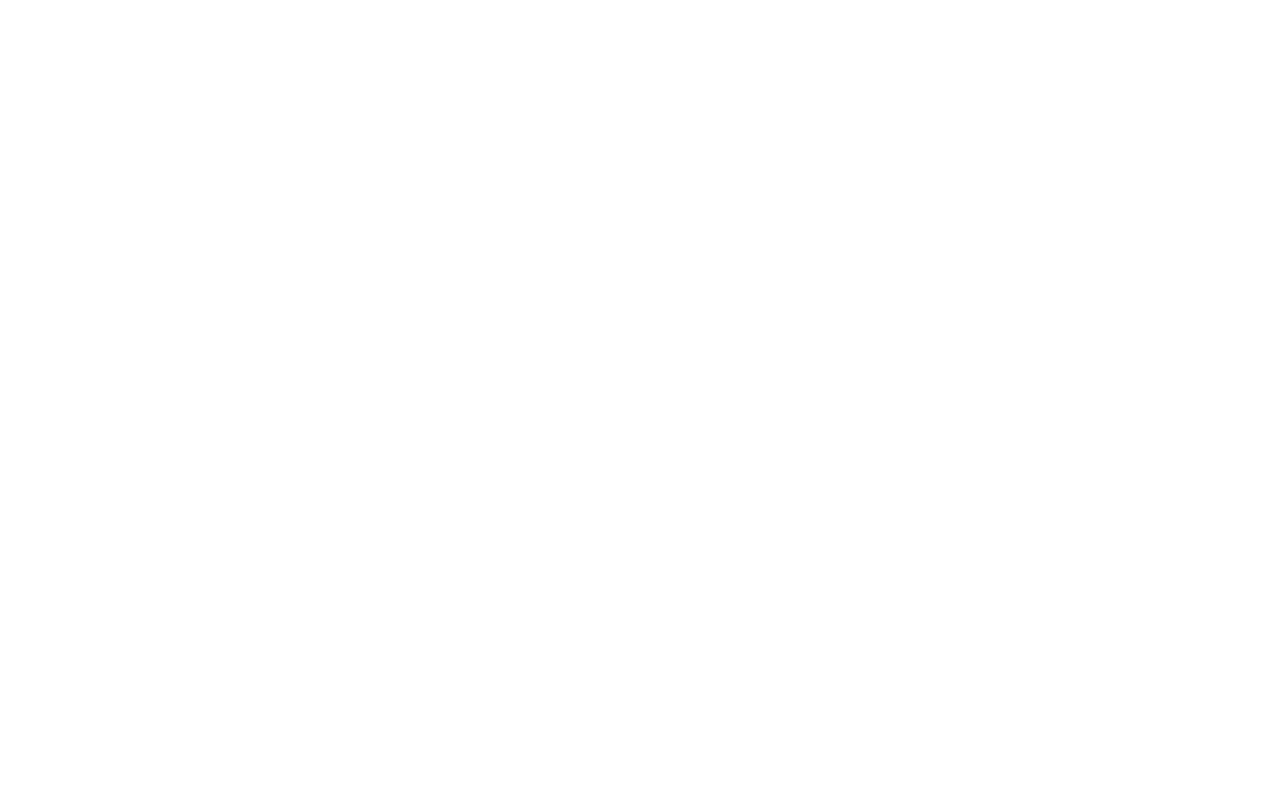
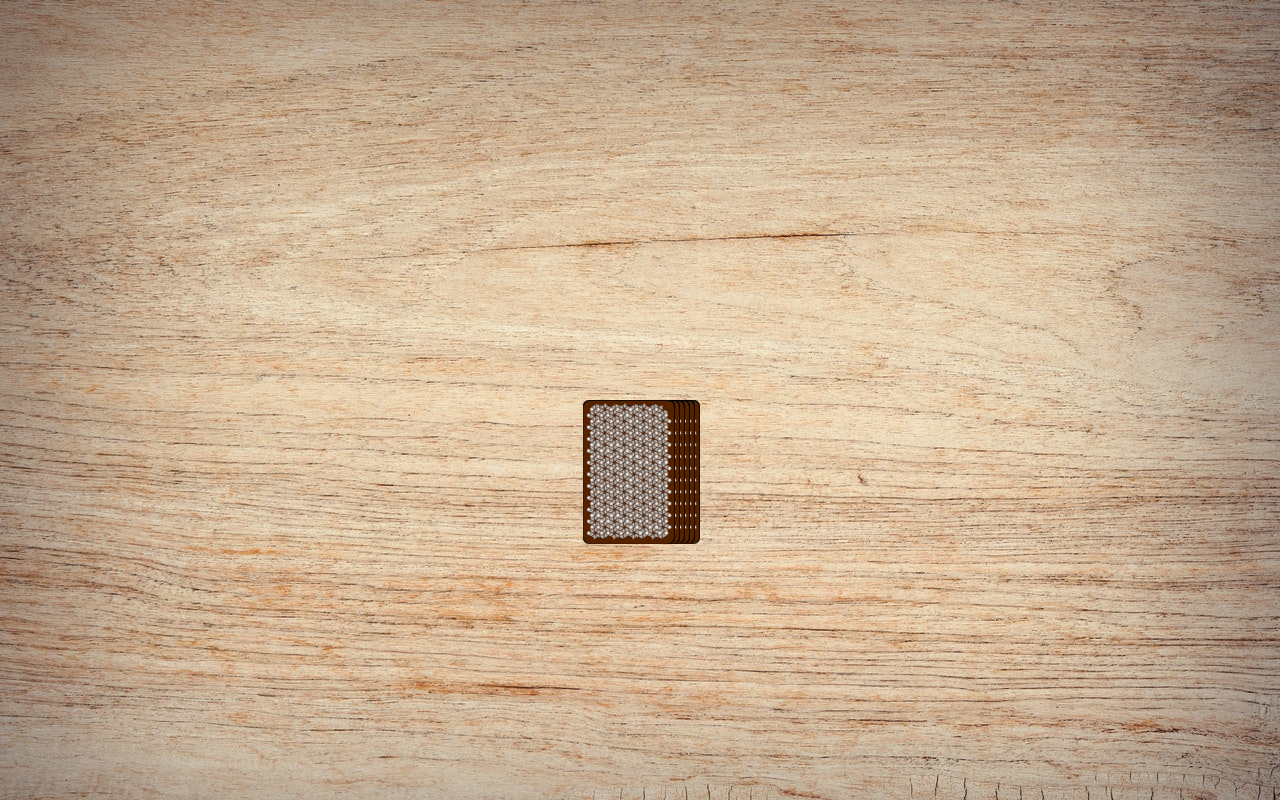
Before and after one commit to SilverBlure/RingOfFire, an Angular app: page /game in a window 1280 px wide. Before the commit this address led to /. Built offline with nearby package versions, Linux system fonts and the light colour scheme.

Commit message:
add some cards

```diff
--- a/src/app/app.routes.ts
+++ b/src/app/app.routes.ts
@@ -1,8 +1,10 @@
 import { Routes } from '@angular/router';
 import { StartScreenComponent } from './start-screen/start-screen.component';
+import { GameComponent } from './game/game.component';
 
 export const routes: Routes = [
 
     {path: '', component: StartScreenComponent },
+    {path: 'game', component: GameComponent },
 
 ];
--- /dev/null
+++ b/src/app/game/game.component.html
@@ -0,0 +1,11 @@
+<div class="field">
+<div class="card-stack">
+    @for (card of [1,2,3,4,5]; track i; let i = $index){
+    <img [ngStyle]="{'right.px': i * 5}" src="./../../assets/img/cards/card_cover.png">
+    }
+    <img (click)="drawCard()"  class="top-card" style="right: 25px;" src="./../../assets/img/cards/card_cover.png">
+    @if(pickCardAnimation){
+        <img (click)="drawCard()"  [class.pick-Card]="" class=" pick-Card" style="right: 25px;" src="./../../assets/img/cards/ace_1.png">
+    }
+</div>
+</div>
--- /dev/null
+++ b/src/app/game/game.component.scss
@@ -0,0 +1,47 @@
+.field {
+  width: 100vw;
+  height: 100vh;
+  max-width: 100%;
+  background-image: url(./../../assets/img/backgroundImg/board.jpg);
+  display: flex;
+  justify-content: center;
+  align-items: center;
+  background-repeat: no-repeat;
+  background-size: cover;
+}
+.card-stack {
+  position: relative;
+
+  width: 120px;
+  > img {
+    position: absolute;
+  }
+}
+
+.top-card {
+  cursor: pointer;
+  transition: all 125ms ease-in-out;
+  &:hover {
+    transform: scale(1.1) translateY(-10px);
+  }
+}
+
+.pick-Card {
+  animation: pick-card-animation 1.25s ease-in-out;
+  transform: scale(1.3) translateX(140px) translateY(-180px) rotate(-10deg);
+}
+
+@keyframes pick-card-animation {
+  0% {
+    transform: scale(1.2);
+  }
+  40% {
+    transform: scale(1.7);
+  }
+  60% {
+    transform: scale(1.7);
+  }
+  100% {
+    transform: scale(1.3) translateX(140px) translateY(-180px) rotate(-10deg);
+  }
+}
--- /dev/null
+++ b/src/app/game/game.component.ts
@@ -0,0 +1,20 @@
+import { CommonModule } from '@angular/common';
+import { Component } from '@angular/core';
+
+@Component({
+  selector: 'app-game',
+  standalone: true,
+  imports: [CommonModule],
+  templateUrl: './game.component.html',
+  styleUrl: './game.component.scss'
+})
+export class GameComponent {
+
+pickCardAnimation  = false;
+
+drawCard(){
+  this.pickCardAnimation = true;
+}
+
+
+}
--- a/src/app/start-screen/start-screen.component.html
+++ b/src/app/start-screen/start-screen.component.html
@@ -1,5 +1,9 @@
 <div class="start-screen">
-    <img style="width: 400px; height: 400px;" src="./../../assets/img/backgroundImg/startbox.png">
+    <img  src="./../../assets/img/backgroundImg/startbox.png">
 
+    <div class="start-screen-img">
+        <img (click)="newGame()" src="./../../assets/img/backgroundImg/startlabel.png">
+
+    </div>
 
 </div>
--- a/src/app/start-screen/start-screen.component.scss
+++ b/src/app/start-screen/start-screen.component.scss
@@ -9,17 +9,26 @@
     display: flex;
     align-items: center;
     justify-content: center;
+    >img{
+        width: auto;
+        height: 100vh;
+    }
+    > div{
+        > img{
+            height: auto;
+            width: 360px;
+            position: relative;
+            bottom: -400px;
+            &:hover{
+                filter:brightness(1.2);
+                cursor: pointer;
+            }
+        }
+    }
 }
 
-h1{
-    font-size: 136px;
-    margin: 0;
-    color: whitesmoke;
-    text-align: center;
-    padding-top: 64px;
+
+
+.start-screen-img{
+    position: absolute;
 }
-
-img{
-    width: 40%;
-    height: 60%;
-}
--- a/src/app/start-screen/start-screen.component.ts
+++ b/src/app/start-screen/start-screen.component.ts
@@ -1,4 +1,5 @@
 import { Component } from '@angular/core';
+import { Router } from '@angular/router';
 
 @Component({
   selector: 'app-start-screen',
@@ -9,4 +10,13 @@
 })
 export class StartScreenComponent {
 
+  constructor(private router: Router){
+
+
+  }
+
+  newGame(){
+    this.router.navigateByUrl("/game");
+  }
+
 }
```
Also changed, not shown: 1 other file (tests, documents, lock files or other folders).
